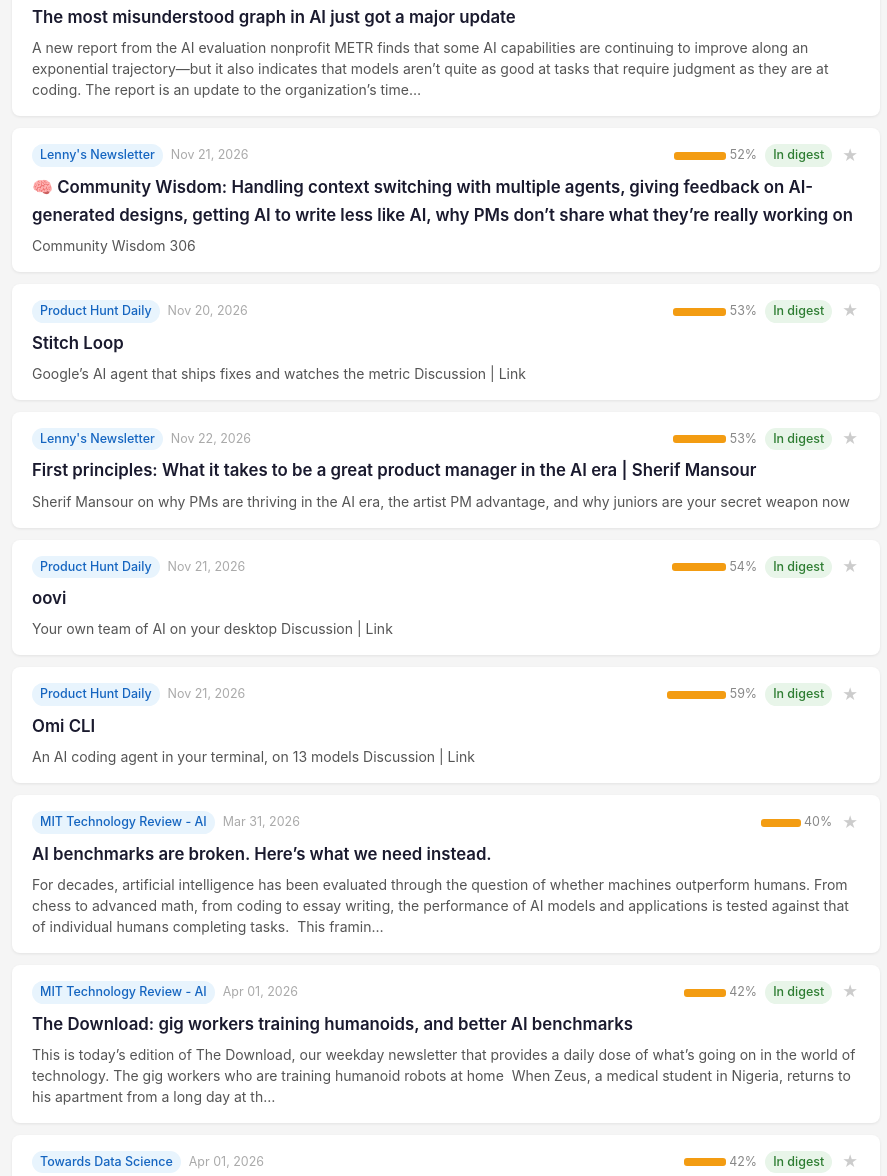
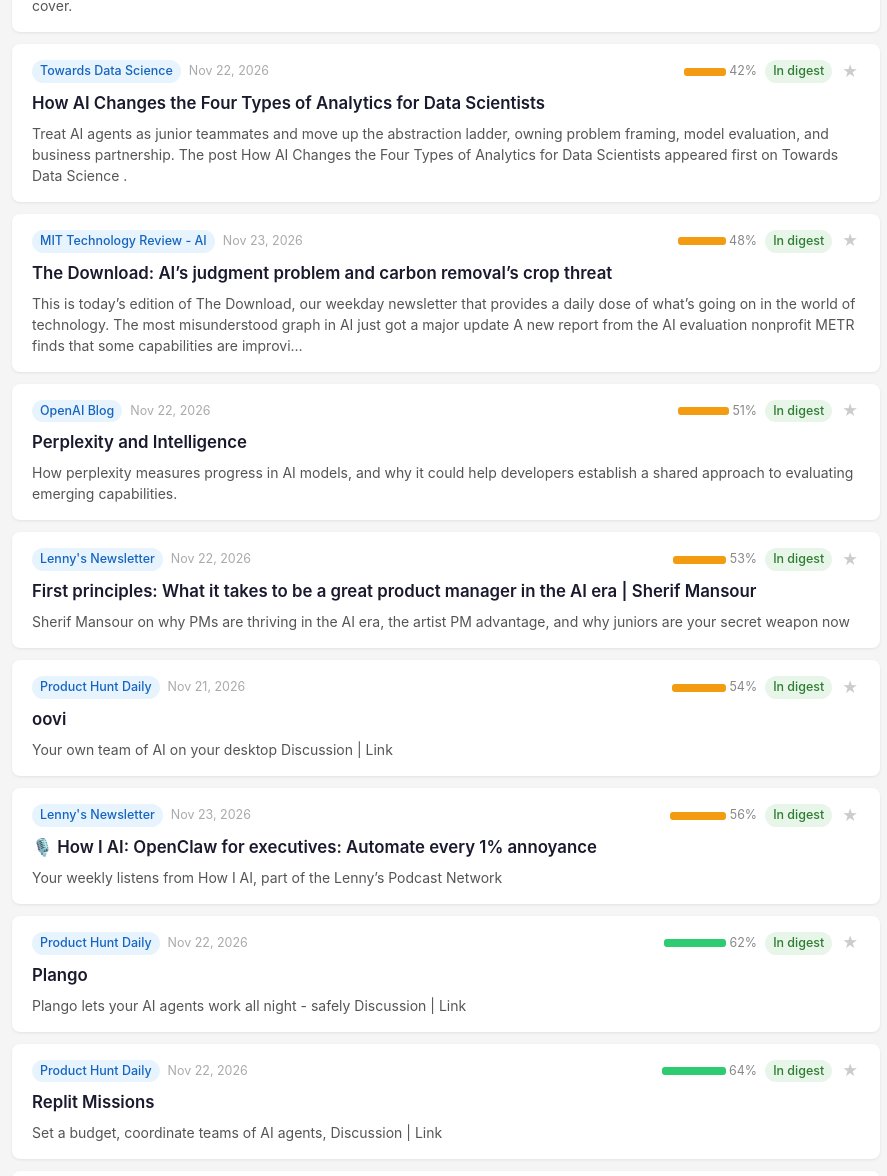
Before and after one commit to asaulters/ai-digest, a plain HTML site: page dashboard/index.html in a window 1280 px wide. Shown: the part 703-1879 px from the top of the page, without its empty margins (194-1081 px from the left). Drawn offline with Linux system fonts and the light colour scheme.

Commit message:
chore: digest update 2026-11-23 18:53 UTC

```diff
--- a/dashboard/index.html
+++ b/dashboard/index.html
@@ -74,14 +74,14 @@
   <header>
     <a href="saved.html" class="nav-link">&#9733; Saved Articles</a>
     <h1>AI PM Daily Digest</h1>
-    <div class="meta">Updated November 22, 2026 at 14:59 UTC</div>
+    <div class="meta">Updated November 23, 2026 at 18:53 UTC</div>
     <div class="stats">
       <div class="stat">
-        <div class="stat-num">20</div>
+        <div class="stat-num">23</div>
         <div class="stat-label">Articles</div>
       </div>
       <div class="stat">
-        <div class="stat-num">19</div>
+        <div class="stat-num">20</div>
         <div class="stat-label">In digest</div>
       </div>
     </div>
@@ -99,6 +99,34 @@
   </div>
 
   <main id="articles">
+
+    <article class="card" data-score="0.4304" data-url="https://www.producthunt.com/products/omi-work">
+      <div class="card-meta">
+        <span class="source">Product Hunt Daily</span>
+        <span class="pubdate">Nov 22, 2026</span>
+        <span class="score-bar"><span style="display:inline-block;width:43px;height:8px;background:#f39c12;border-radius:3px;vertical-align:middle" title="43% relevance"></span> 43%</span>
+
+        <button class="save-btn" data-article="{&quot;url&quot;: &quot;https://www.producthunt.com/products/omi-work&quot;, &quot;title&quot;: &quot;Omi Work&quot;, &quot;source&quot;: &quot;Product Hunt Daily&quot;, &quot;score&quot;: 0.4304, &quot;summary&quot;: &quot;Omi can build anything. Now it finds your next 100 customers Discussion | Link&quot;, &quot;published&quot;: &quot;Nov 22, 2026&quot;}" onclick="toggleSave(this)" title="Save article">&#9733;</button>
+      </div>
+      <h3 class="card-title">
+        <a href="https://www.producthunt.com/products/omi-work" target="_blank" rel="noopener">Omi Work</a>
+      </h3>
+      <p class="summary">Omi can build anything. Now it finds your next 100 customers Discussion | Link</p>
+    </article>
+
+    <article class="card" data-score="0.4444" data-url="https://www.producthunt.com/products/mobile-agent-testers">
+      <div class="card-meta">
+        <span class="source">Product Hunt Daily</span>
+        <span class="pubdate">Nov 22, 2026</span>
+        <span class="score-bar"><span style="display:inline-block;width:44px;height:8px;background:#f39c12;border-radius:3px;vertical-align:middle" title="44% relevance"></span> 44%</span>
+
+        <button class="save-btn" data-article="{&quot;url&quot;: &quot;https://www.producthunt.com/products/mobile-agent-testers&quot;, &quot;title&quot;: &quot;Mobile Agent Testers&quot;, &quot;source&quot;: &quot;Product Hunt Daily&quot;, &quot;score&quot;: 0.4444, &quot;summary&quot;: &quot;Free open-source AI agents that beta-test your app on phones Discussion | Link&quot;, &quot;published&quot;: &quot;Nov 22, 2026&quot;}" onclick="toggleSave(this)" title="Save article">&#9733;</button>
+      </div>
+      <h3 class="card-title">
+        <a href="https://www.producthunt.com/products/mobile-agent-testers" target="_blank" rel="noopener">Mobile Agent Testers</a>
+      </h3>
+      <p class="summary">Free open-source AI agents that beta-test your app on phones Discussion | Link</p>
+    </article>
 
     <article class="card" data-score="0.4199" data-url="https://www.intercom.com/blog/announcing-workforce-management">
       <div class="card-meta">
@@ -128,46 +156,32 @@
       <p class="summary">Treat AI agents as junior teammates and move up the abstraction ladder, owning problem framing, model evaluation, and business partnership. The post How AI Changes the Four Types of Analytics for Data Scientists appeared first on Towards Data Science .</p>
     </article>
 
-    <article class="card" data-score="0.4485" data-url="https://www.technologyreview.com/2026/11/20/1149399/the-most-misunderstood-graph-in-ai-just-got-a-major-update/">
+    <article class="card" data-score="0.481" data-url="https://www.technologyreview.com/2026/11/23/1149548/the-download-ai-judgment-problem-carbon-removal-crop-threat/">
       <div class="card-meta">
         <span class="source">MIT Technology Review - AI</span>
-        <span class="pubdate">Nov 20, 2026</span>
-        <span class="score-bar"><span style="display:inline-block;width:44px;height:8px;background:#f39c12;border-radius:3px;vertical-align:middle" title="44% relevance"></span> 44%</span>
+        <span class="pubdate">Nov 23, 2026</span>
+        <span class="score-bar"><span style="display:inline-block;width:48px;height:8px;background:#f39c12;border-radius:3px;vertical-align:middle" title="48% relevance"></span> 48%</span>
         <span class="badge included">In digest</span>
-        <button class="save-btn" data-article="{&quot;url&quot;: &quot;https://www.technologyreview.com/2026/11/20/1149399/the-most-misunderstood-graph-in-ai-just-got-a-major-update/&quot;, &quot;title&quot;: &quot;The most misunderstood graph in AI just got a major update&quot;, &quot;source&quot;: &quot;MIT Technology Review - AI&quot;, &quot;score&quot;: 0.4485, &quot;summary&quot;: &quot;A new report from the AI evaluation nonprofit METR finds that some AI capabilities are continuing to improve along an exponential trajectory—but it also indicates that models aren’t quite as good at tasks that require judgment as they are at coding. The report is an update to the organization’s time&quot;, &quot;published&quot;: &quot;Nov 20, 2026&quot;}" onclick="toggleSave(this)" title="Save article">&#9733;</button>
+        <button class="save-btn" data-article="{&quot;url&quot;: &quot;https://www.technologyreview.com/2026/11/23/1149548/the-download-ai-judgment-problem-carbon-removal-crop-threat/&quot;, &quot;title&quot;: &quot;The Download: AI’s judgment problem and carbon removal’s crop threat&quot;, &quot;source&quot;: &quot;MIT Technology Review - AI&quot;, &quot;score&quot;: 0.481, &quot;summary&quot;: &quot;This is today&amp;#8217;s edition of The Download, our weekday newsletter that provides a daily dose of what&amp;#8217;s going on in the world of technology. The most misunderstood graph in AI just got a major update A new report from the AI evaluation nonprofit METR finds that some capabilities are improvi&quot;, &quot;published&quot;: &quot;Nov 23, 2026&quot;}" onclick="toggleSave(this)" title="Save article">&#9733;</button>
       </div>
       <h3 class="card-title">
-        <a href="https://www.technologyreview.com/2026/11/20/1149399/the-most-misunderstood-graph-in-ai-just-got-a-major-update/" target="_blank" rel="noopener">The most misunderstood graph in AI just got a major update</a>
+        <a href="https://www.technologyreview.com/2026/11/23/1149548/the-download-ai-judgment-problem-carbon-removal-crop-threat/" target="_blank" rel="noopener">The Download: AI’s judgment problem and carbon removal’s crop threat</a>
       </h3>
-      <p class="summary">A new report from the AI evaluation nonprofit METR finds that some AI capabilities are continuing to improve along an exponential trajectory—but it also indicates that models aren’t quite as good at tasks that require judgment as they are at coding. The report is an update to the organization’s time…</p>
+      <p class="summary">This is today&#8217;s edition of The Download, our weekday newsletter that provides a daily dose of what&#8217;s going on in the world of technology. The most misunderstood graph in AI just got a major update A new report from the AI evaluation nonprofit METR finds that some capabilities are improvi…</p>
     </article>
 
-    <article class="card" data-score="0.5203" data-url="https://www.lennysnewsletter.com/p/community-wisdom-handling-context">
+    <article class="card" data-score="0.5185" data-url="https://openai.com/index/perplexity-and-intelligence">
       <div class="card-meta">
-        <span class="source">Lenny's Newsletter</span>
-        <span class="pubdate">Nov 21, 2026</span>
-        <span class="score-bar"><span style="display:inline-block;width:52px;height:8px;background:#f39c12;border-radius:3px;vertical-align:middle" title="52% relevance"></span> 52%</span>
+        <span class="source">OpenAI Blog</span>
+        <span class="pubdate">Nov 22, 2026</span>
+        <span class="score-bar"><span style="display:inline-block;width:51px;height:8px;background:#f39c12;border-radius:3px;vertical-align:middle" title="51% relevance"></span> 51%</span>
         <span class="badge included">In digest</span>
-        <button class="save-btn" data-article="{&quot;url&quot;: &quot;https://www.lennysnewsletter.com/p/community-wisdom-handling-context&quot;, &quot;title&quot;: &quot;🧠 Community Wisdom: Handling context switching with multiple agents, giving feedback on AI-generated designs, getting AI to write less like AI, why PMs don’t share what they’re really working on&quot;, &quot;source&quot;: &quot;Lenny&#x27;s Newsletter&quot;, &quot;score&quot;: 0.5203, &quot;summary&quot;: &quot;Community Wisdom 306&quot;, &quot;published&quot;: &quot;Nov 21, 2026&quot;}" onclick="toggleSave(this)" title="Save article">&#9733;</button>
+        <button class="save-btn" data-article="{&quot;url&quot;: &quot;https://openai.com/index/perplexity-and-intelligence&quot;, &quot;title&quot;: &quot;Perplexity and Intelligence&quot;, &quot;source&quot;: &quot;OpenAI Blog&quot;, &quot;score&quot;: 0.5185, &quot;summary&quot;: &quot;How perplexity measures progress in AI models, and why it could help developers establish a shared approach to evaluating emerging capabilities.&quot;, &quot;published&quot;: &quot;Nov 22, 2026&quot;}" onclick="toggleSave(this)" title="Save article">&#9733;</button>
       </div>
       <h3 class="card-title">
-        <a href="https://www.lennysnewsletter.com/p/community-wisdom-handling-context" target="_blank" rel="noopener">🧠 Community Wisdom: Handling context switching with multiple agents, giving feedback on AI-generated designs, getting AI to write less like AI, why PMs don’t share what they’re really working on</a>
+        <a href="https://openai.com/index/perplexity-and-intelligence" target="_blank" rel="noopener">Perplexity and Intelligence</a>
       </h3>
-      <p class="summary">Community Wisdom 306</p>
-    </article>
-
-    <article class="card" data-score="0.5363" data-url="https://www.producthunt.com/products/stitch-loop">
-      <div class="card-meta">
-        <span class="source">Product Hunt Daily</span>
-        <span class="pubdate">Nov 20, 2026</span>
-        <span class="score-bar"><span style="display:inline-block;width:53px;height:8px;background:#f39c12;border-radius:3px;vertical-align:middle" title="53% relevance"></span> 53%</span>
-        <span class="badge included">In digest</span>
-        <button class="save-btn" data-article="{&quot;url&quot;: &quot;https://www.producthunt.com/products/stitch-loop&quot;, &quot;title&quot;: &quot;Stitch Loop&quot;, &quot;source&quot;: &quot;Product Hunt Daily&quot;, &quot;score&quot;: 0.5363, &quot;summary&quot;: &quot;Google’s AI agent that ships fixes and watches the metric Discussion | Link&quot;, &quot;published&quot;: &quot;Nov 20, 2026&quot;}" onclick="toggleSave(this)" title="Save article">&#9733;</button>
-      </div>
-      <h3 class="card-title">
-        <a href="https://www.producthunt.com/products/stitch-loop" target="_blank" rel="noopener">Stitch Loop</a>
-      </h3>
-      <p class="summary">Google’s AI agent that ships fixes and watches the metric Discussion | Link</p>
+      <p class="summary">How perplexity measures progress in AI models, and why it could help developers establish a shared approach to evaluating emerging capabilities.</p>
     </article>
 
     <article class="card" data-score="0.5374" data-url="https://www.lennysnewsletter.com/p/first-principles-what-it-takes-to">
@@ -198,18 +212,46 @@
       <p class="summary">Your own team of AI on your desktop Discussion | Link</p>
     </article>
 
-    <article class="card" data-score="0.5903" data-url="https://www.producthunt.com/products/omi-cli">
+    <article class="card" data-score="0.5684" data-url="https://www.lennysnewsletter.com/p/how-i-ai-openclaw-for-executives">
+      <div class="card-meta">
+        <span class="source">Lenny's Newsletter</span>
+        <span class="pubdate">Nov 23, 2026</span>
+        <span class="score-bar"><span style="display:inline-block;width:56px;height:8px;background:#f39c12;border-radius:3px;vertical-align:middle" title="56% relevance"></span> 56%</span>
+        <span class="badge included">In digest</span>
+        <button class="save-btn" data-article="{&quot;url&quot;: &quot;https://www.lennysnewsletter.com/p/how-i-ai-openclaw-for-executives&quot;, &quot;title&quot;: &quot;🎙️ How I AI: OpenClaw for executives: Automate every 1% annoyance&quot;, &quot;source&quot;: &quot;Lenny&#x27;s Newsletter&quot;, &quot;score&quot;: 0.5684, &quot;summary&quot;: &quot;Your weekly listens from How I AI, part of the Lenny&amp;#8217;s Podcast Network&quot;, &quot;published&quot;: &quot;Nov 23, 2026&quot;}" onclick="toggleSave(this)" title="Save article">&#9733;</button>
+      </div>
+      <h3 class="card-title">
+        <a href="https://www.lennysnewsletter.com/p/how-i-ai-openclaw-for-executives" target="_blank" rel="noopener">🎙️ How I AI: OpenClaw for executives: Automate every 1% annoyance</a>
+      </h3>
+      <p class="summary">Your weekly listens from How I AI, part of the Lenny&#8217;s Podcast Network</p>
+    </article>
+
+    <article class="card" data-score="0.6209" data-url="https://www.producthunt.com/products/plango">
       <div class="card-meta">
         <span class="source">Product Hunt Daily</span>
-        <span class="pubdate">Nov 21, 2026</span>
-        <span class="score-bar"><span style="display:inline-block;width:59px;height:8px;background:#f39c12;border-radius:3px;vertical-align:middle" title="59% relevance"></span> 59%</span>
+        <span class="pubdate">Nov 22, 2026</span>
+        <span class="score-bar"><span style="display:inline-block;width:62px;height:8px;background:#2ecc71;border-radius:3px;vertical-align:middle" title="62% relevance"></span> 62%</span>
         <span class="badge included">In digest</span>
-        <button class="save-btn" data-article="{&quot;url&quot;: &quot;https://www.producthunt.com/products/omi-cli&quot;, &quot;title&quot;: &quot;Omi CLI&quot;, &quot;source&quot;: &quot;Product Hunt Daily&quot;, &quot;score&quot;: 0.5903, &quot;summary&quot;: &quot;An AI coding agent in your terminal, on 13 models Discussion | Link&quot;, &quot;published&quot;: &quot;Nov 21, 2026&quot;}" onclick="toggleSave(this)" title="Save article">&#9733;</button>
+        <button class="save-btn" data-article="{&quot;url&quot;: &quot;https://www.producthunt.com/products/plango&quot;, &quot;title&quot;: &quot;Plango&quot;, &quot;source&quot;: &quot;Product Hunt Daily&quot;, &quot;score&quot;: 0.6209, &quot;summary&quot;: &quot;Plango lets your AI agents work all night - safely Discussion | Link&quot;, &quot;published&quot;: &quot;Nov 22, 2026&quot;}" onclick="toggleSave(this)" title="Save article">&#9733;</button>
       </div>
       <h3 class="card-title">
-        <a href="https://www.producthunt.com/products/omi-cli" target="_blank" rel="noopener">Omi CLI</a>
+        <a href="https://www.producthunt.com/products/plango" target="_blank" rel="noopener">Plango</a>
       </h3>
-      <p class="summary">An AI coding agent in your terminal, on 13 models Discussion | Link</p>
+      <p class="summary">Plango lets your AI agents work all night - safely Discussion | Link</p>
+    </article>
+
+    <article class="card" data-score="0.6422" data-url="https://www.producthunt.com/products/replit">
+      <div class="card-meta">
+        <span class="source">Product Hunt Daily</span>
+        <span class="pubdate">Nov 22, 2026</span>
+        <span class="score-bar"><span style="display:inline-block;width:64px;height:8px;background:#2ecc71;border-radius:3px;vertical-align:middle" title="64% relevance"></span> 64%</span>
+        <span class="badge included">In digest</span>
+        <button class="save-btn" data-article="{&quot;url&quot;: &quot;https://www.producthunt.com/products/replit&quot;, &quot;title&quot;: &quot;Replit Missions&quot;, &quot;source&quot;: &quot;Product Hunt Daily&quot;, &quot;score&quot;: 0.6422, &quot;summary&quot;: &quot;Set a budget, coordinate teams of AI agents, Discussion | Link&quot;, &quot;published&quot;: &quot;Nov 22, 2026&quot;}" onclick="toggleSave(this)" title="Save article">&#9733;</button>
+      </div>
+      <h3 class="card-title">
+        <a href="https://www.producthunt.com/products/replit" target="_blank" rel="noopener">Replit Missions</a>
+      </h3>
+      <p class="summary">Set a budget, coordinate teams of AI agents, Discussion | Link</p>
     </article>
 
     <article class="card" data-score="0.4024" data-url="https://www.technologyreview.com/2026/03/31/1134833/ai-benchmarks-are-broken-heres-what-we-need-instead/">
```
